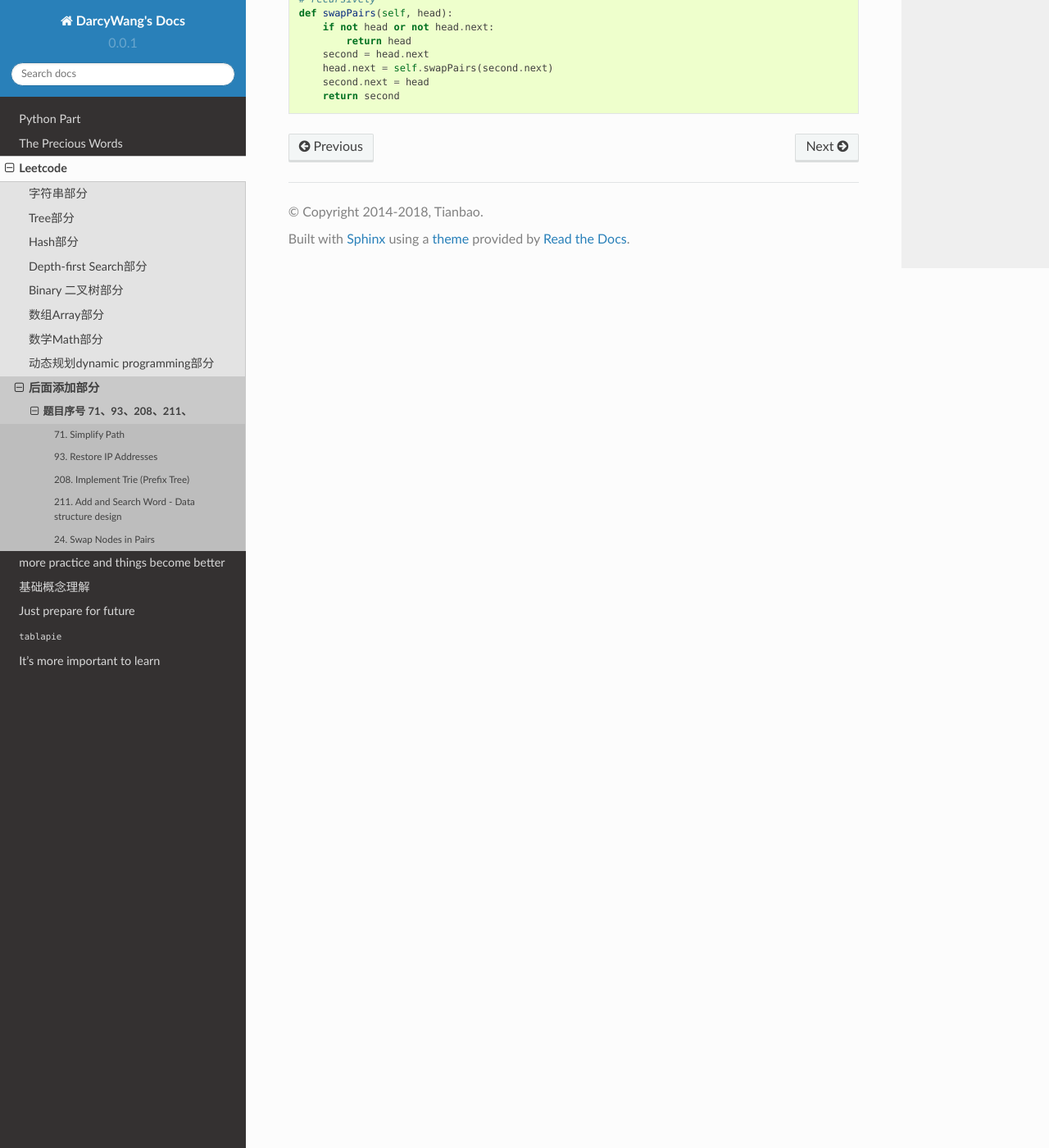
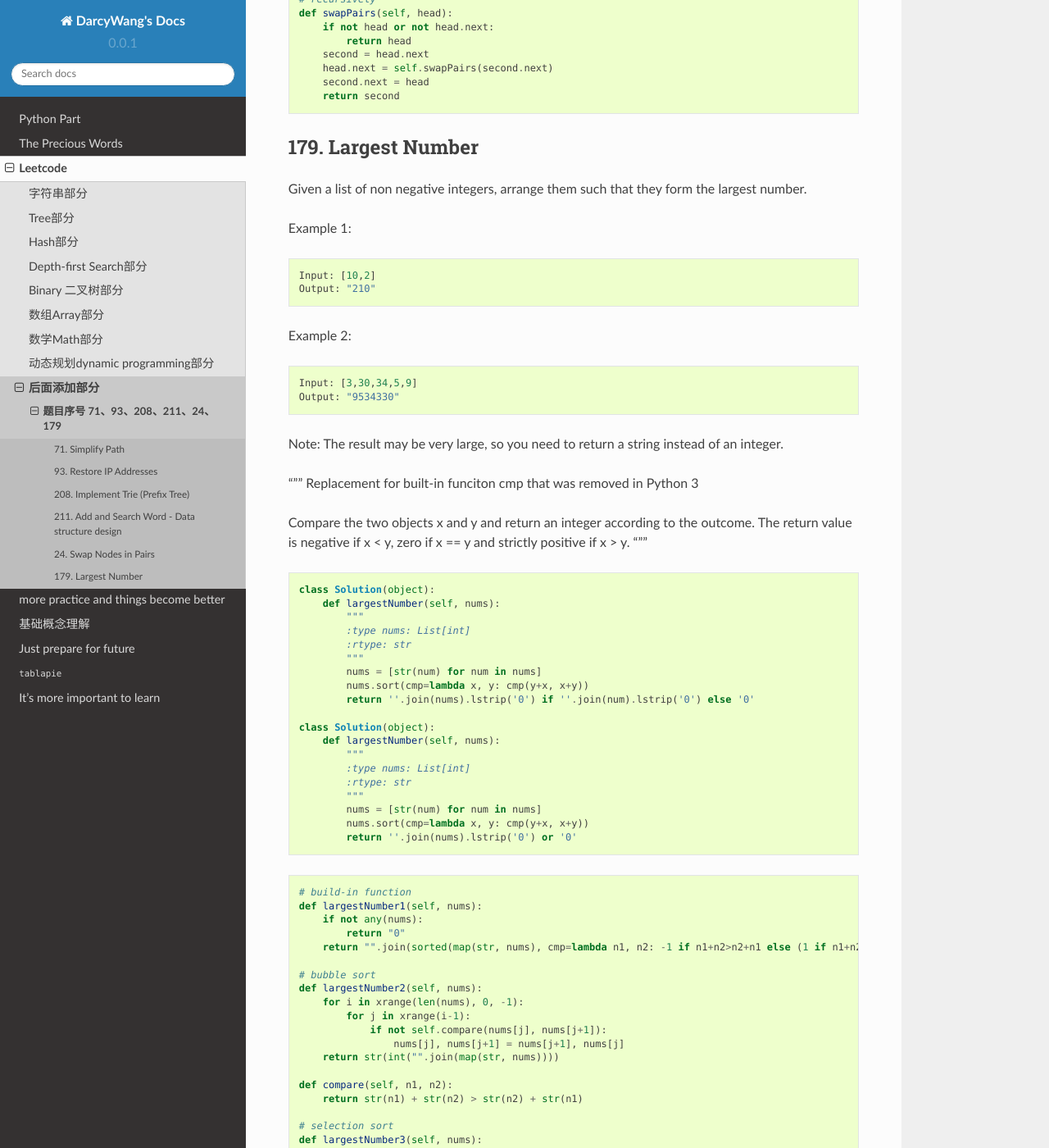
Before and after one commit to darcyWang/tianbao, a Sphinx documentation site: the page built from source/leetcode/other/partone.rst, in a window 1280 px wide and 1400 px high, scrolled down 6163 px. Shown: the whole window at 82% size. Built offline with Sphinx 7.4.7 and the Read the Docs theme 2.0.0, drawn with Linux system fonts in a browser that asks for light colours; some of the changed text lies outside the part shown.

Commit message:
Initial commit

```diff
--- a/source/leetcode/other/partone.rst
+++ b/source/leetcode/other/partone.rst
@@ -1,4 +1,4 @@
-题目序号 71、93、208、211、
+题目序号 71、93、208、211、24、179
 ============================================================
 
 
@@ -352,3 +352,142 @@ You may not modify the values in the list's nodes, only nodes itself may be chan
         head.next = self.swapPairs(second.next)
         second.next = head
         return second
+
+
+179. Largest Number
+-------------------
+
+Given a list of non negative integers, arrange them such that they form the largest number.
+
+Example 1:
+::
+    Input: [10,2]
+    Output: "210"
+
+Example 2:
+::
+    Input: [3,30,34,5,9]
+    Output: "9534330"
+
+
+Note: The result may be very large, so you need to return a string instead of an integer.
+
+"""
+Replacement for built-in funciton cmp that was removed in Python 3
+
+Compare the two objects x and y and return an integer according to
+the outcome. The return value is negative if x < y, zero if x == y
+and strictly positive if x > y.
+"""
+
+.. code-block:: python
+
+    class Solution(object):
+        def largestNumber(self, nums):
+            """
+            :type nums: List[int]
+            :rtype: str
+            """
+            nums = [str(num) for num in nums]
+            nums.sort(cmp=lambda x, y: cmp(y+x, x+y))
+            return ''.join(nums).lstrip('0') if ''.join(num).lstrip('0') else '0'
+
+    class Solution(object):
+        def largestNumber(self, nums):
+            """
+            :type nums: List[int]
+            :rtype: str
+            """
+            nums = [str(num) for num in nums]
+            nums.sort(cmp=lambda x, y: cmp(y+x, x+y))
+            return ''.join(nums).lstrip('0') or '0'
+
+
+
+.. code-block:: python
+
+    # build-in function
+    def largestNumber1(self, nums):
+        if not any(nums):
+            return "0"
+        return "".join(sorted(map(str, nums), cmp=lambda n1, n2: -1 if n1+n2>n2+n1 else (1 if n1+n2<n2+n1 else 0)))
+
+    # bubble sort
+    def largestNumber2(self, nums):
+        for i in xrange(len(nums), 0, -1):
+            for j in xrange(i-1):
+                if not self.compare(nums[j], nums[j+1]):
+                    nums[j], nums[j+1] = nums[j+1], nums[j]
+        return str(int("".join(map(str, nums))))
+
+    def compare(self, n1, n2):
+        return str(n1) + str(n2) > str(n2) + str(n1)
+
+    # selection sort
+    def largestNumber3(self, nums):
+        for i in xrange(len(nums), 0, -1):
+            tmp = 0
+            for j in xrange(i):
+                if not self.compare(nums[j], nums[tmp]):
+                    tmp = j
+            nums[tmp], nums[i-1] = nums[i-1], nums[tmp]
+        return str(int("".join(map(str, nums))))
+
+    # insertion sort
+    def largestNumber4(self, nums):
+        for i in xrange(len(nums)):
+            pos, cur = i, nums[i]
+            while pos > 0 and not self.compare(nums[pos-1], cur):
+                nums[pos] = nums[pos-1]  # move one-step forward
+                pos -= 1
+            nums[pos] = cur
+        return str(int("".join(map(str, nums))))
+
+    # merge sort
+    def largestNumber5(self, nums):
+        nums = self.mergeSort(nums, 0, len(nums)-1)
+        return str(int("".join(map(str, nums))))
+
+    def mergeSort(self, nums, l, r):
+        if l > r:
+            return
+        if l == r:
+            return [nums[l]]
+        mid = l + (r-l)//2
+        left = self.mergeSort(nums, l, mid)
+        right = self.mergeSort(nums, mid+1, r)
+        return self.merge(left, right)
+
+    def merge(self, l1, l2):
+        res, i, j = [], 0, 0
+        while i < len(l1) and j < len(l2):
+            if not self.compare(l1[i], l2[j]):
+                res.append(l2[j])
+                j += 1
+            else:
+                res.append(l1[i])
+                i += 1
+        res.extend(l1[i:] or l2[j:])
+        return res
+
+    # quick sort, in-place
+    def largestNumber(self, nums):
+        self.quickSort(nums, 0, len(nums)-1)
+        return str(int("".join(map(str, nums))))
+
+    def quickSort(self, nums, l, r):
+        if l >= r:
+            return
+        pos = self.partition(nums, l, r)
+        self.quickSort(nums, l, pos-1)
+        self.quickSort(nums, pos+1, r)
+
+    def partition(self, nums, l, r):
+        low = l
+        while l < r:
+            if self.compare(nums[l], nums[r]):
+                nums[l], nums[low] = nums[low], nums[l]
+                low += 1
+            l += 1
+        nums[low], nums[r] = nums[r], nums[low]
+        return low
```
